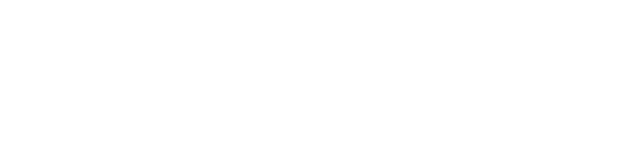
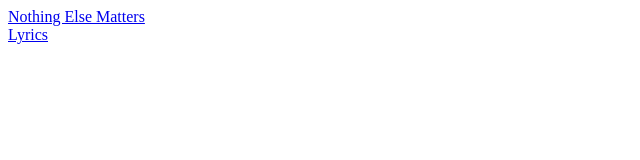
Before and after one commit to Armand91/Assignment4, a plain HTML site: page index.html in a window 1280 px wide. Shown: the whole page, without its empty margins (0-640 px from the left). Drawn offline with Linux system fonts and the light colour scheme.

Commit message:
Adding lyrics file

```diff
--- a/index.html
+++ b/index.html
@@ -4,9 +4,18 @@
     <meta charset="UTF-8">
     <meta name="viewport" content="width=device-width, initial-scale=1.0">
     <meta http-equiv="X-UA-Compatible" content="ie=edge">
-    <title>Document</title>
+    <title>Lyrics</title>
 </head>
 <body>
 
+    <div class="song">
+            <a href="https://www.youtube.com/watch?v=tAGnKpE4NCI">Nothing Else Matters</a>
+
+    </div>
+    <div class="lyrics">
+        <a href="lyrics.txt">Lyrics</a>
+    </div>
+
+
 </body>
 </html>
```
Also changed, not shown: lyrics.txt (added).
